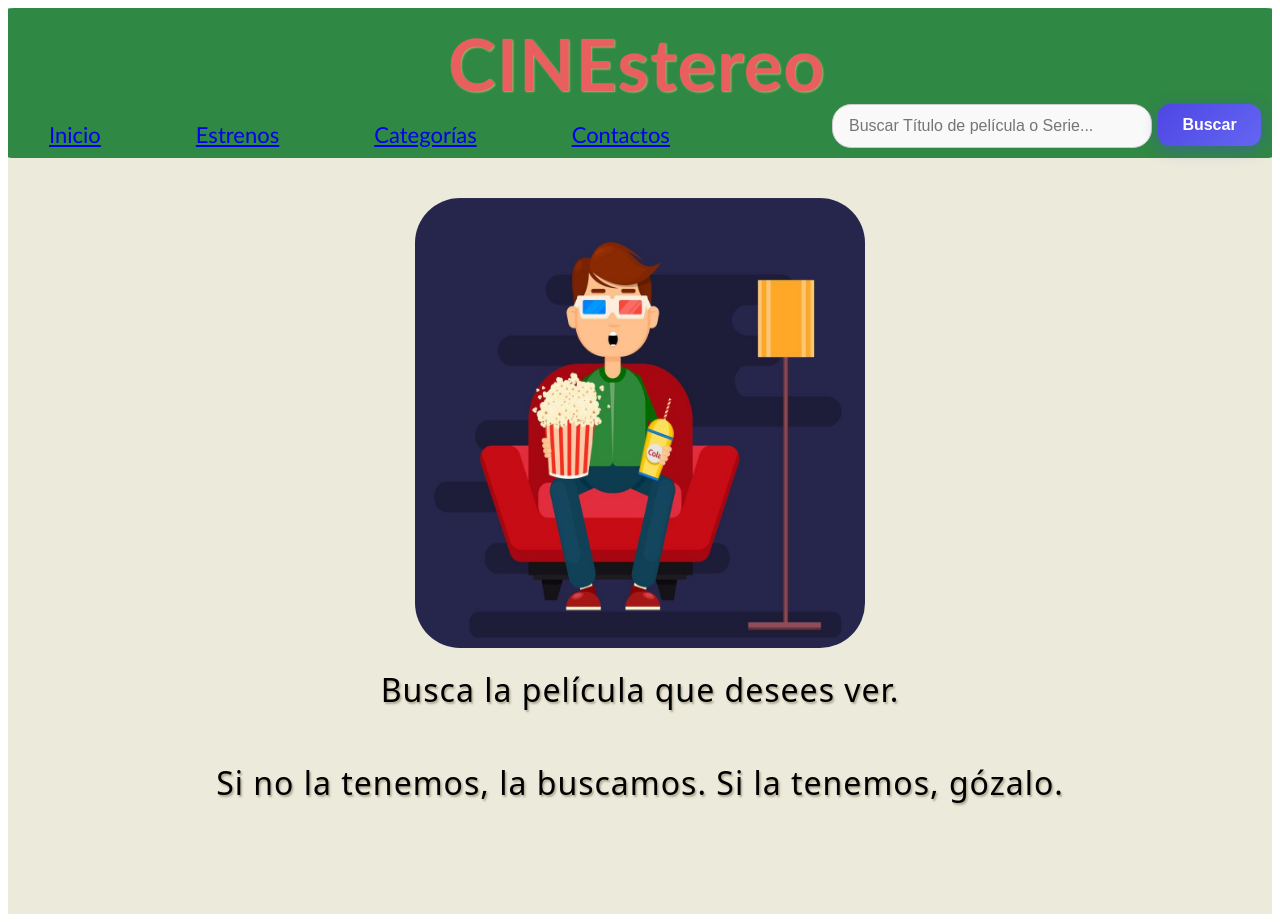
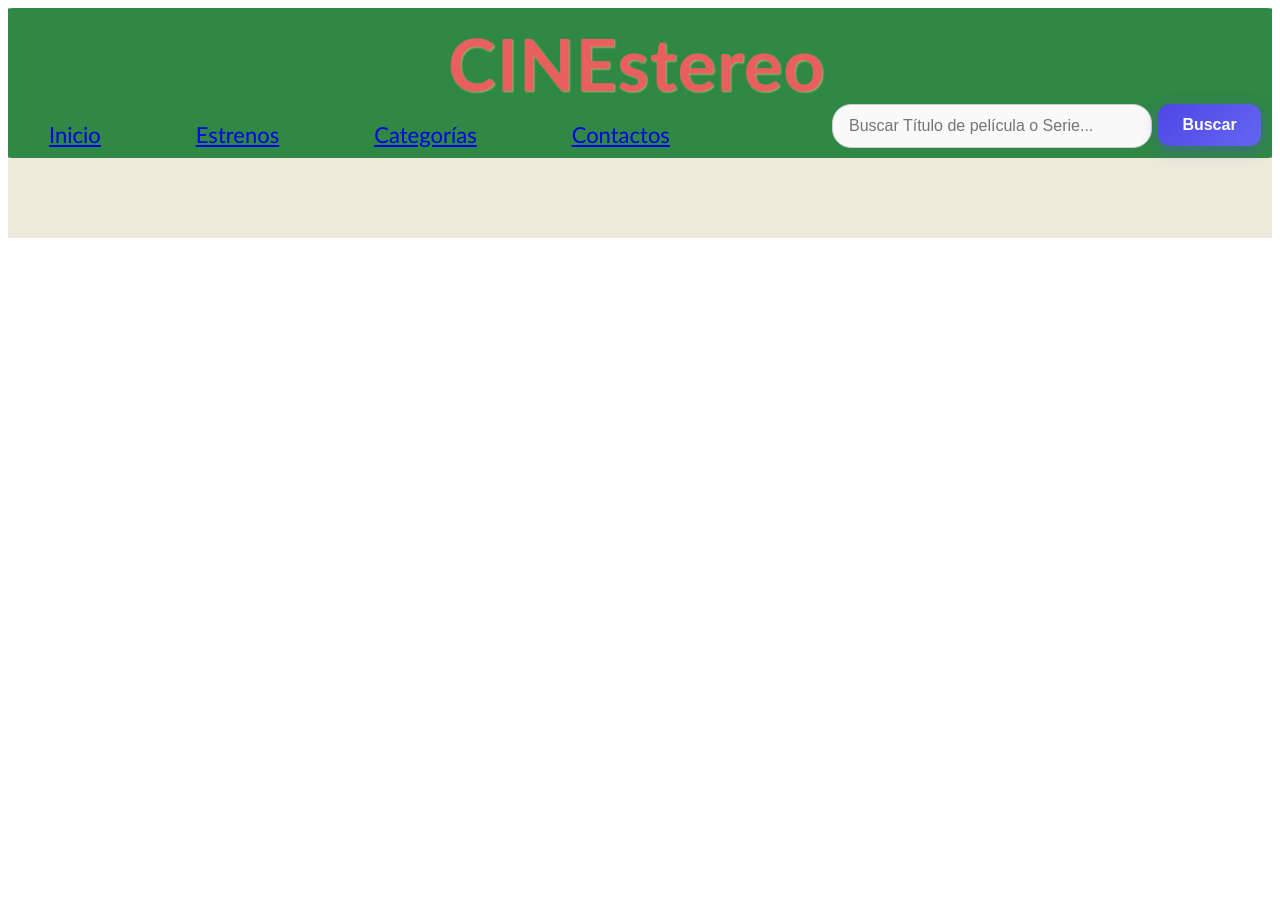
Before and after one commit to m1k14U/proyPelis, a React (Vite) app: page / in a window 1280 px wide. After the commit the page ends 800 px from the top, so only its background shows below. Built offline with nearby package versions, Linux system fonts and the light colour scheme.

Commit message:
actualizacion

```diff
--- a/src/App.jsx
+++ b/src/App.jsx
@@ -62,7 +62,6 @@ export default function App() {
         <Routes>
           <Route path="/" element={
             <>
-              <Inicio />
               <MovieList movies={movies} notFound={notFound} />
           </>}/>
           <Route path="/estrenos" element={<Estrenos />}/>
```
